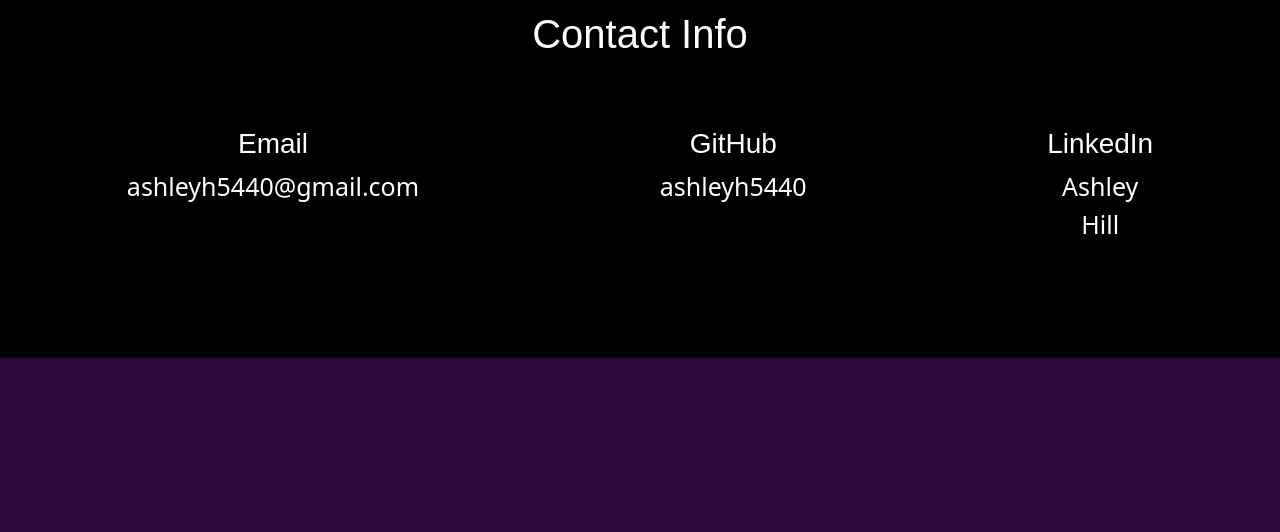
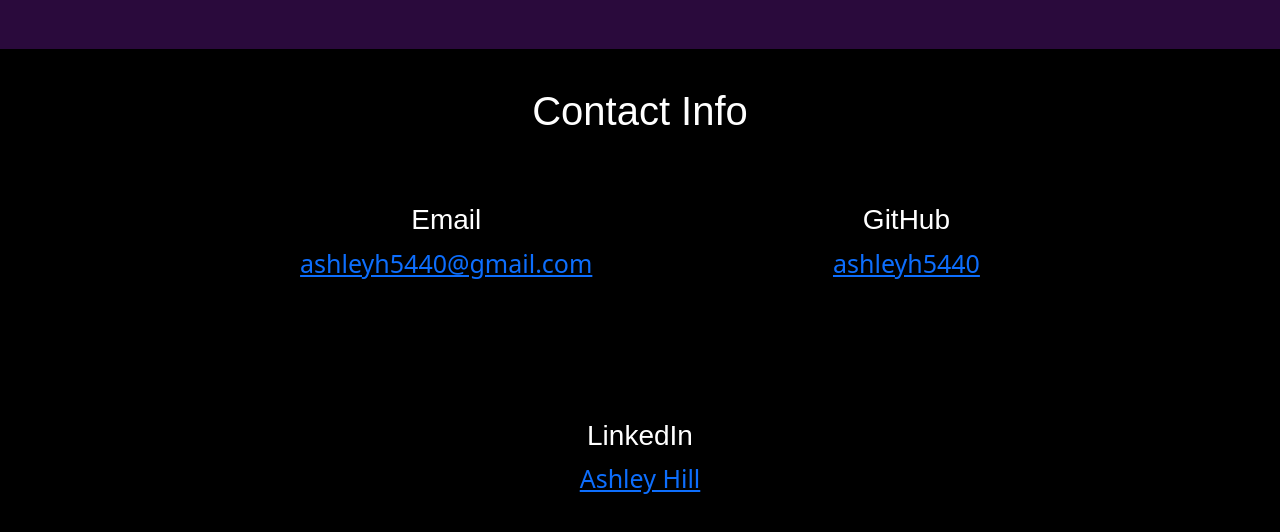
Before and after one commit to ashleyh5440/portfolio, a React (Vite) app: page / in a window 1280 px wide. Shown: the part 884-1416 px from the top of the page. Before the commit the page ends 1242 px from the top, so only its background shows below. Built offline with nearby package versions, Linux system fonts and the light colour scheme; a web font is replaced by a local one.

Commit message:
fixed accordian, added links for contact info

```diff
--- a/src/components/ContactLinks.jsx
+++ b/src/components/ContactLinks.jsx
@@ -5,15 +5,15 @@ function ContactLinks () {
         <section className="contact-links">
             <div className="link">
                 <h3>Email</h3>
-                <p>ashleyh5440@gmail.com</p>
+                <p><a href = "mailto:ashleyh5440@gmail.com">ashleyh5440@gmail.com</a></p>
             </div>
             <div className="link">
                 <h3>GitHub</h3>
-                <p>ashleyh5440</p>
+                <p><a href="https://github.com/ashleyh5440" target="_blank">ashleyh5440</a></p>
             </div>
             <div className="link">
                 <h3>LinkedIn</h3>
-                <p>Ashley Hill</p>
+                <p><a href="https://www.linkedin.com/in/ashley-hill-63b209154/" target="_blank">Ashley Hill</a></p>
             </div>
         </section>
     );
--- a/src/components/Nav.jsx
+++ b/src/components/Nav.jsx
@@ -23,13 +23,13 @@ function Nav() {
                                 <img id="linkedin-logo" src="../src/assets/linkedin.png" />
                             </div>
                             <div className="nav-right">
-                                <button id="home-btn"><NavLink to='/' className={({ isActive }) => (isActive ? "text-white fs-3" :  'text-gray-300 hover:bg-gray-700 hover:text-white text-sm px-3')}>Home</NavLink></button>
+                                <button id="home-btn" onClick={toggleAccordion}><NavLink to='/' className={({ isActive }) => (isActive ? "text-white fs-3" :  'text-gray-300 hover:bg-gray-700 hover:text-white text-sm px-3')}>Home</NavLink></button>
 
-                                <button id="about-btn"><NavLink to='/about' className={({ isActive }) => (isActive ? "text-white fs-3" :  'text-gray-300 hover:bg-gray-700 hover:text-white text-sm px-3')}>About</NavLink></button>
+                                <button id="about-btn" onClick={toggleAccordion}><NavLink to='/about' className={({ isActive }) => (isActive ? "text-white fs-3" :  'text-gray-300 hover:bg-gray-700 hover:text-white text-sm px-3')}>About</NavLink></button>
 
-                                <button id="portfolio-btn"><NavLink to='/portfolio' className={({ isActive }) => (isActive ? "text-white fs-3" :  'text-gray-300 hover:bg-gray-700 hover:text-white text-sm px-3')}>Portfolio</NavLink></button>
+                                <button id="portfolio-btn" onClick={toggleAccordion}><NavLink to='/portfolio' className={({ isActive }) => (isActive ? "text-white fs-3" :  'text-gray-300 hover:bg-gray-700 hover:text-white text-sm px-3')}>Portfolio</NavLink></button>
 
-                                <button id="resume-btn"><NavLink to='/contact' className={({ isActive }) => (isActive ? "text-white fs-3" :  'text-gray-300 hover:bg-gray-700 hover:text-white text-sm px-3')}>Contact</NavLink></button>
+                                <button id="resume-btn" onClick={toggleAccordion}><NavLink to='/contact' className={({ isActive }) => (isActive ? "text-white fs-3" :  'text-gray-300 hover:bg-gray-700 hover:text-white text-sm px-3')}>Contact</NavLink></button>
                             </div>
                         </div>
                     </div>
--- a/src/pages/Contact.jsx
+++ b/src/pages/Contact.jsx
@@ -41,6 +41,8 @@ function Contact() {
 
   return (
     <section className="contact-container">
+        <br />
+        <h1>Send me a message!</h1>
         <div className="contact-form">
             <Form>
                 <Form.Group className="mb-3" controlId="contactForm.ControlInput1">
--- a/src/styles/index.css
+++ b/src/styles/index.css
@@ -113,7 +113,6 @@ h1, h3 {
     justify-content: space-between;
     flex-direction: row;
     flex-wrap: wrap;
-    height: 250px;
 }
 
 .intro h2 {
@@ -122,12 +121,11 @@ h1, h3 {
 }
 
 .container-left{
-    width: 40%;
+    width: 50%;
     margin: 5% 3%;
 }
 
 .container-right {
-    height: 250px;
     width: 250px;
     display: flex;
     justify-content: flex-end;
@@ -158,6 +156,7 @@ h1, h3 {
     display: flex;
     flex-direction: row;
     justify-content: center;
+    flex-wrap: wrap;
     /* justify-content: space-between; */
   }
 
```
